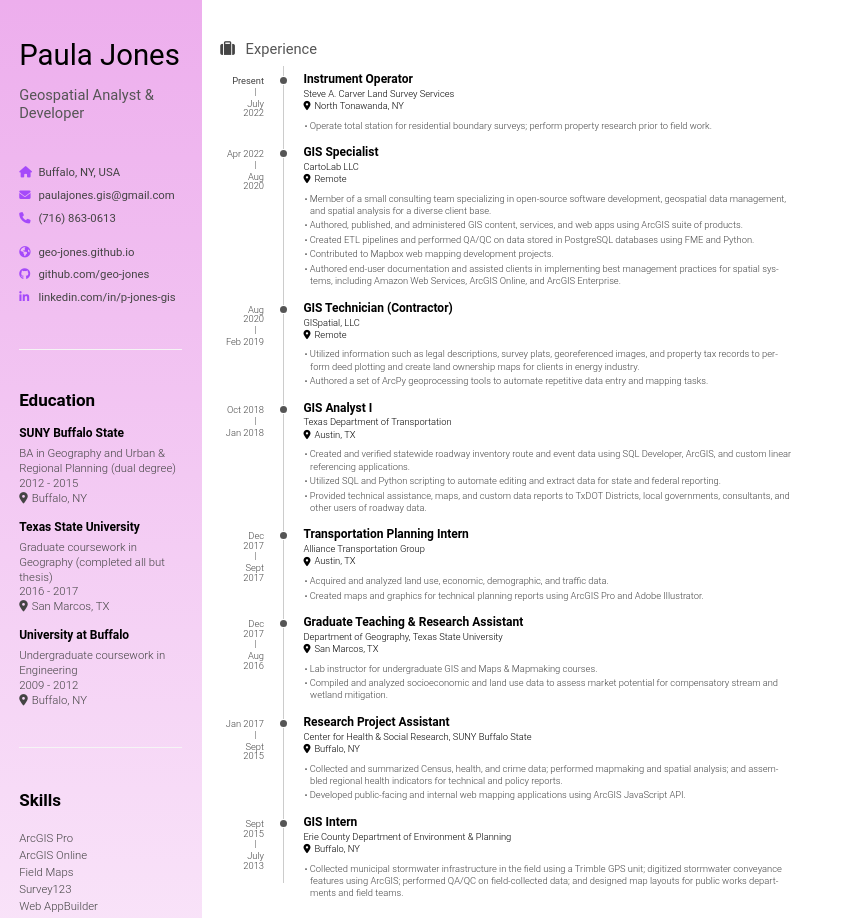
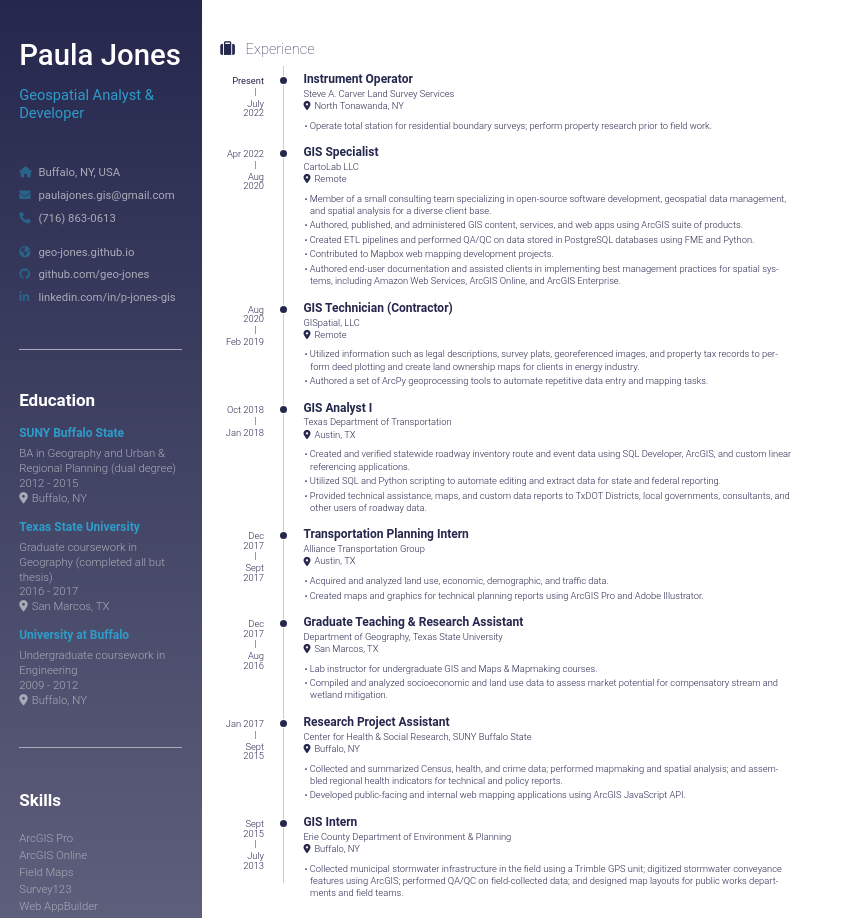
Before and after one commit to geo-jones/html-resume, a plain HTML site: page index.html in a window 1280 px wide. Shown: the top 918 px of the page, without its empty margins (0-853 px from the left). Drawn offline with nearby package versions, Linux system fonts and the light colour scheme.

Commit message:
update color scheme

```diff
--- a/style.css
+++ b/style.css
@@ -40,7 +40,7 @@ body{
   font-family: "Roboto", sans-serif;
   font-weight: 300;
   line-height: 1.3;
-  color: #444;
+  color: #25274d;
   hyphens: auto;
 }
 
@@ -50,7 +50,7 @@ h1{
 
 h1, h2, h3{
   margin: 0;
-  color: #000;
+  color: #25274d;
 }
 
 h3{
@@ -69,16 +69,7 @@ a:link {
   text-decoration: none;
 }
 
-a:hover {
-  color: rgb(165, 74, 250);
-}
-
-#main{
-  float: right;
-  width: var(--main-width);
-  padding: 0.25in 0.25in 0 0.25in;
-  font-size: 7pt;
-}
+/* sidebar */
 
 #sidebar{
   float: left;
@@ -86,14 +77,37 @@ a:hover {
   width: var(--sidebar-width);
   height: 100%;
   padding: 0.4in var(--sidebar-horizontal-padding);
-  background-image: linear-gradient(to top, rgba(255,0,0,0), rgb(237, 174, 237,1));
-  /* background-color: rgb(237, 174, 237); */
+  background-image: linear-gradient(to bottom, rgb(37, 39, 77, 1), rgb(37, 39, 77, 0.6));
+  /* background-color: #25274d; */
   font-size: 8.5pt;
+  color: #aaabb8;
 }
 
-/* main */
+#sidebar h1{
+  font-weight: 400;
+  font-size: 22pt;
+  margin-top: 0;
+  margin-bottom: 0;
+}
+
+#sidebar a:hover {
+  color: #2e9cca;
+}
+
+#sidebar h2 {
+  color: #ffffff;
+}
+
+#sidebar h3 {
+  color: #2e9cca;
+}
+
+#sidebar h3 a:hover {
+  color: #ffffff;
+}
 
 /** big title **/
+
 #title{
   position: relative;
   left: 0;
@@ -103,22 +117,65 @@ a:hover {
 
 #title h1{
   margin-top: 0;
-  font-weight: 300;
-}
-
-#title h1 strong{
-  /* margin: auto 2pt auto 4pt; */
-  font-weight: 600;
+  font-weight: 500;
+  color: #ffffff;
 }
 
 .subtitle{
   font-size: 8pt;
 }
 
+.side-block .fa{
+  padding-right: 0.2in;
+  color: #29648a;
+}
+
+#contact h2 {
+  font-weight: 400;
+  font-size: 11pt;
+  color: #2e9cca;
+  padding-top: 10pt;
+  padding-bottom: 10pt;
+}
+
+#contact ul{
+  /* margin-top: 0.05in; */
+  padding-left: 0;
+  font-family: "Roboto", sans-serif;
+  font-weight: 400;
+  line-height: 2;
+}
+
+#contact li > i{
+  width: 9pt; /* for text alignment */
+  text-align: right;
+}
+
+#education ul{
+  margin: 0.05in 0 0.15in;
+  padding: 0;
+  /* color: #25274d; */
+}
+
+#skills{
+  line-height: 1.5;
+}
+
 /*** categorial blocks ***/
+
+#main{
+  float: right;
+  width: var(--main-width);
+  padding: 0.25in 0.25in 0 0.25in;
+  font-size: 7pt;
+}
 
 .main-block{
   margin-top: 0.1in;
+}
+
+#main a:hover {
+  color: #2e9cca;
 }
 
 #main h2{
@@ -126,9 +183,9 @@ a:hover {
   top: var(--row-blocks-padding-top);
   /* XXX: 0.5px for aligning fx printing */
   /* left: calc((var(--date-block-width) + var(--decorator-horizontal-margin))); */
-  font-weight: 400;
+  font-weight: 200;
   font-size: 11pt;
-  color: #555;
+  color: #25274d;
 }
 
 #main h2 > i{
@@ -138,7 +195,7 @@ a:hover {
   position: absolute;
   left: var(--main-blocks-title-icon-offset-left);
   z-index: 1; /* over decorator line */
-  color: #444;
+  color: #25274d;
 }
 
 #main h2 {
@@ -158,6 +215,15 @@ a:hover {
 
 #main h2 > .fa-folder-open{
   top: 1.5pt;
+}
+
+#main ul{
+  padding-left: 0.07in;
+  margin: 0.08in 0;
+}
+
+#main li{
+  margin: 0 0 0.025in 0;
 }
 
 /**** individual row blocks (date - decorator - details) ****/
@@ -231,7 +297,7 @@ a:hover {
   width: calc(var(--decorator-outer-dim) - (var(--decorator-border-width) * 2));
   height: calc(var(--decorator-outer-dim) - (var(--decorator-border-width) * 2));
   border-radius: calc((var(--decorator-outer-dim) - (var(--decorator-border-width) * 2)) / 2);
-  background-color: #555;
+  background-color: #25274d;
 }
 
 .blocks:last-child .decorator{ /* slightly shortens it */
@@ -247,7 +313,7 @@ a:hover {
 }
 
 .details header{
-  color: #000;
+  color: #25274d;
 }
 
 /* .main-block:not(.concise) .details div{
@@ -290,17 +356,6 @@ a:hover {
   content: "\f041";
 }
 
-/***** fine-tunes on the lists... *****/
-
-#main ul{
-  padding-left: 0.07in;
-  margin: 0.08in 0;
-}
-
-#main li{
-  margin: 0 0 0.025in 0;
-}
-
 /****** customize list symbol style ******/
 #main li::before{
   position: relative;
@@ -329,60 +384,13 @@ a:hover {
   margin-left: 0 !important;
 }
 
-
-
-/* sidebar */
-
-#sidebar h1{
-  font-weight: 400;
-  font-size: 22pt;
-  margin-top: 0;
-  margin-bottom: 0;
-}
-
 hr {
   height: 0.5px;
   border-width: 0;
-  color: whitesmoke;
-  background-color: whitesmoke;
+  color: #aaabb8;
+  background-color: #aaabb8;
   margin-top: 30pt;
   margin-bottom: 30pt;
-}
-
-.side-block .fa{
-  padding-right: 0.2in;
-  color: rgb(165, 74, 250);
-}
-
-
-#contact ul{
-  /* margin-top: 0.05in; */
-  padding-left: 0;
-  font-family: "Roboto", sans-serif;
-  font-weight: 400;
-  line-height: 2;
-}
-
-#contact h2 {
-  font-weight: 400;
-  font-size: 11pt;
-  color: #555;
-  padding-top: 10pt;
-  padding-bottom: 10pt;
-}
-
-#contact li > i{
-  width: 9pt; /* for text alignment */
-  text-align: right;
-}
-
-#education ul{
-  margin: 0.05in 0 0.15in;
-  padding: 0;
-}
-
-#skills{
-  line-height: 1.5;
 }
 
 .sublist {
@@ -411,12 +419,5 @@ hr {
   font-style: italic;
   line-height: 1.1;
   text-align: left;
-  color: #777;
+  color: #464866;
 }
-
-#disclaimer code{
-  color: #666;
-  font-family: "Source Code Pro";
-  font-weight: 400;
-  font-style: normal;
-}
```
Also changed, not shown: index.html (+0 -23 lines).
